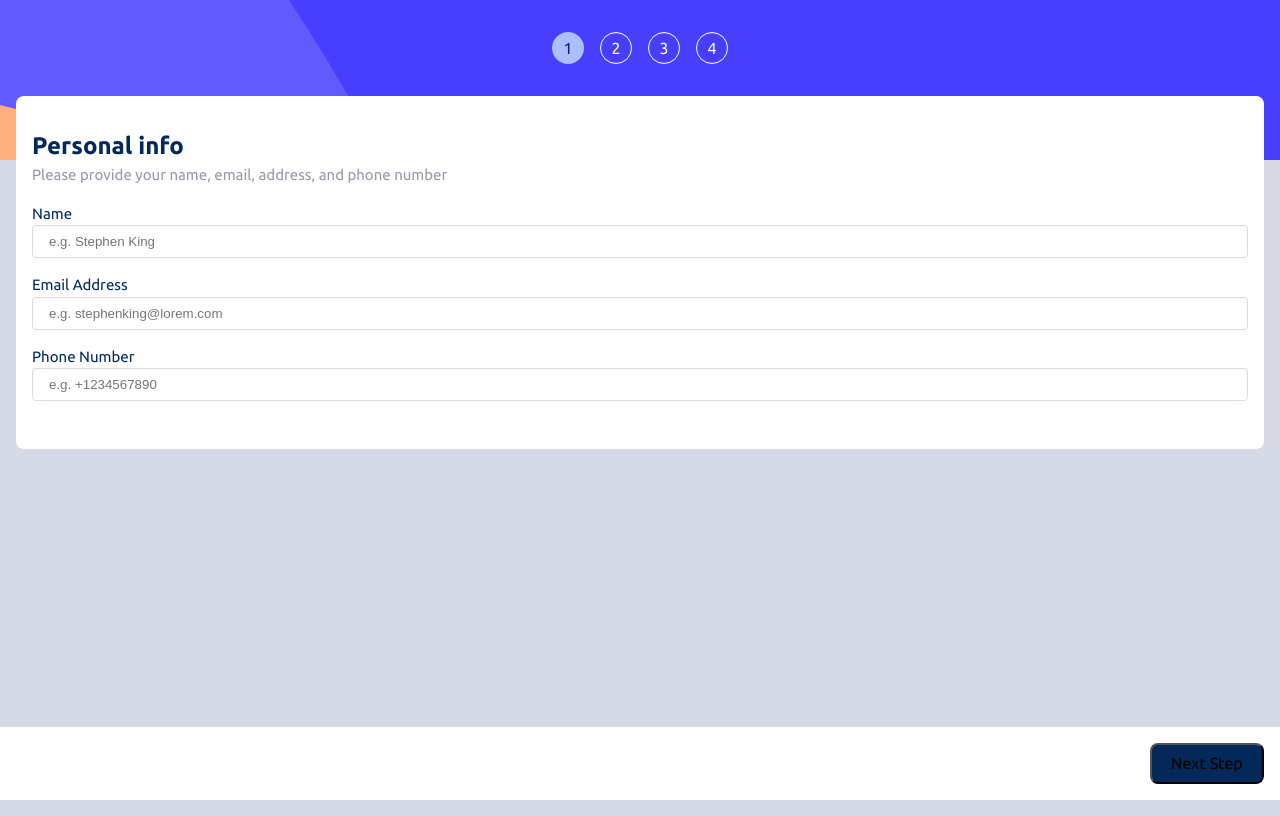
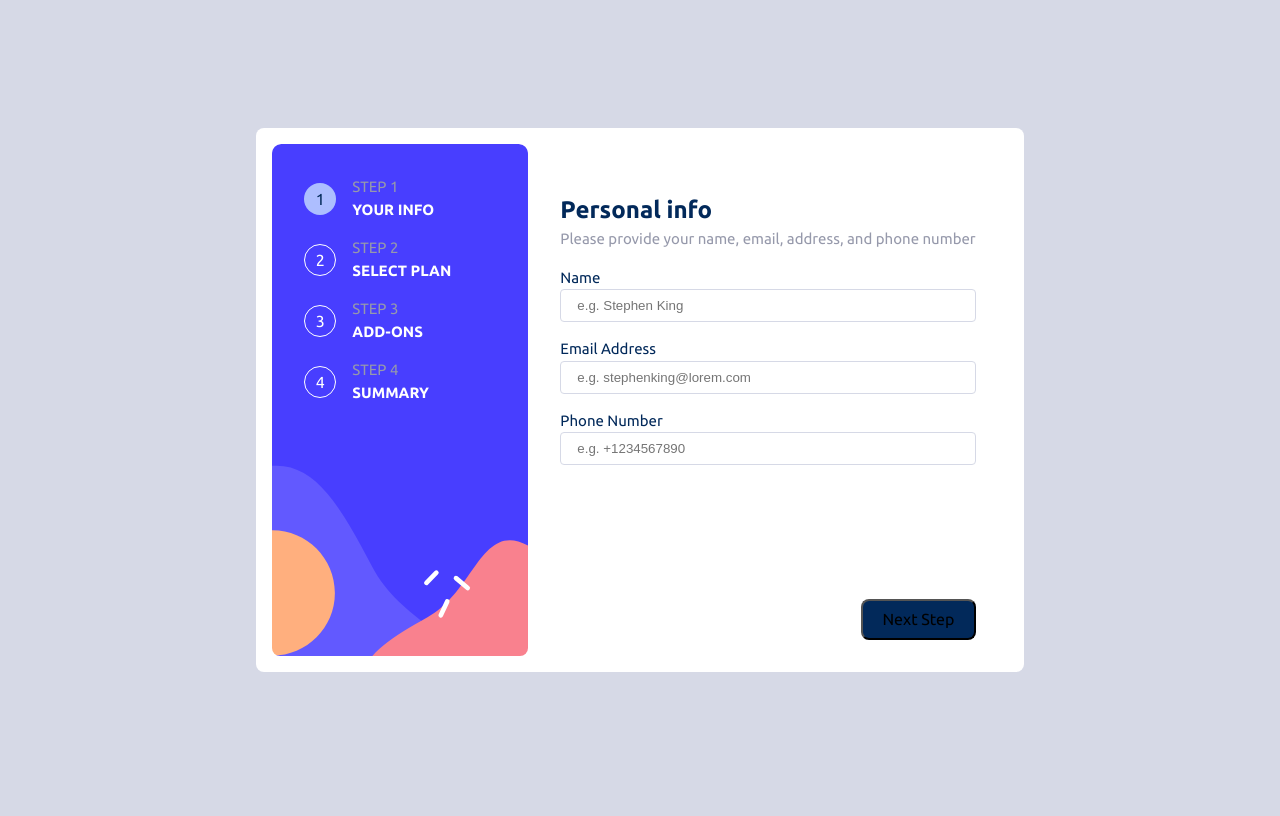
Before and after one commit to Pachix-Dev/itmusicfest-registro, a React (Vite) app: page / in a window 1280 px wide. Built offline with nearby package versions, Linux system fonts and the light colour scheme.

Commit message:
feature: adds desktop view and functionality

```diff
--- a/index.html
+++ b/index.html
@@ -4,7 +4,7 @@
     <meta charset="UTF-8" />
     <link rel="icon" type="image/svg+xml" href="/vite.svg" />
     <meta name="viewport" content="width=device-width, initial-scale=1.0" />
-    <title>Frontend Mentor | Multi-step form | Vite & React</title>
+    <title>Multi-step Form | Vite & React | Frontend Mentor</title>
   </head>
   <body>
     <div id="root"></div>
--- a/src/App.css
+++ b/src/App.css
@@ -107,6 +107,7 @@ footer {
   border: 1px solid var(--color-purplish-blue);
   transform: translateY(-2px);
   box-shadow: 0 0.25rem 0.25rem #5d5d5d33;
+  cursor: pointer;
 }
 
 /* //////////////////////// */
@@ -115,7 +116,6 @@ footer {
   background-color: var(--color-magnolia);
   border: 1px solid var(--color-purplish-blue);
 }
-
 
 .switch-row {
   display: flex;
@@ -167,3 +167,49 @@ footer {
   margin: auto;
   margin-top: 2rem;
 }
+
+/* Override Mobile CSS with Desktop css at bottom of file */
+@media (min-width: 768px) {
+  .app {
+    display: flex;
+    justify-content: center;
+    align-items: center;
+    min-height: 100vh;
+  }
+
+  .desktop-app {
+    display: flex;
+  }
+
+  .step-container {
+    position: relative;
+    display: flex;
+    flex-direction: column;
+    background-image: url(/src/assets/images/bg-sidebar-desktop.svg);
+    width: 16rem;
+    height: 32rem;
+    justify-content: flex-start;
+    border-radius: 8px;
+  }
+
+  .desktop-sidebar {
+    align-items: center;
+  }
+
+  .form-container {
+    top: unset;
+  }
+
+  #select-plan-id {
+    flex-direction: row;
+  }
+
+  /* styles just for radio button (checkmark button does not use these) */
+  .radio-button-container.radio-desktop {
+    flex-direction: column;
+    align-items: flex-start;
+    min-width: 8rem;
+    min-height: 10rem;
+    justify-content: space-around;
+  }
+}
--- a/src/App.jsx
+++ b/src/App.jsx
@@ -109,7 +109,9 @@ function App() {
   };
 
   return (
-    <div className="App">
+    <div className="app">
+      {/* MOBILE LAYOUT */}
+      <div className="mobile-only">
         <StepsSidebar activeStep={Math.min(stepNo, 4)} />
         <StepForm
           formState={formState}
@@ -126,6 +128,28 @@ function App() {
           </footer>
         )}
       </div>
+
+      {/* DESKTOP LAYOUT */}
+      <div className="desktop-only desktop-app bg-white p-1 rounded ">
+        <StepsSidebar activeStep={Math.min(stepNo, 4)} />
+        <div className="relative rounded max-w-30">
+          <StepForm
+            formState={formState}
+            dispatch={dispatch}
+            setStepNo={setStepNo}
+          />
+          {stepNo <= 4 && (
+            <footer className="absolute pr-2">
+              <SubmitButton
+                stepNo={stepNo}
+                onNextStep={onNextStep}
+                onBackStep={onBackStep}
+              />
+            </footer>
+          )}
+        </div>
+      </div>
+    </div>
   );
 }
 
--- a/src/components/form/RadioButton.jsx
+++ b/src/components/form/RadioButton.jsx
@@ -31,7 +31,7 @@ export function RadioButton({
         checked={checked}
         onChange={(e) => onChange(e)}
       />
-      <div className="radio-button-container">
+      <div className="radio-button-container radio-desktop">
         <img src={logoSrc} alt={`${title} logo`} />
         <div>
           <h4>{title}</h4>
--- a/src/components/form/StepsSidebar.jsx
+++ b/src/components/form/StepsSidebar.jsx
@@ -1,12 +1,43 @@
+const STEPS = {
+  step1: {
+    number: 1,
+    title: "STEP 1",
+    description: "YOUR INFO",
+  },
+  step2: {
+    number: 2,
+    title: "STEP 2",
+    description: "SELECT PLAN",
+  },
+  step3: {
+    number: 3,
+    title: "STEP 3",
+    description: "ADD-ONS",
+  },
+  step4: {
+    number: 4,
+    title: "STEP 4",
+    description: "SUMMARY",
+  },
+}
+
+const STEPS_ARRAY = [STEPS.step1, STEPS.step2, STEPS.step3, STEPS.step4]
+
 // Mobile Sidebar Icons rendered at the top
 export function StepsSidebar({ activeStep = 1 }) {
   return (
     <div className="step-container">
-      {[1, 2, 3, 4].map((stepNo) => {
-        const classString = stepNo === activeStep ? "step active" : "step";
+      {STEPS_ARRAY.map((step) => {
+        const classString = step.number === activeStep ? "step active" : "step";
         return (
-          <div key={stepNo} className={classString}>
-            {stepNo}
+          <div className="flex gap-1 desktop-sidebar">
+          <div key={step.number} className={classString}>
+            {step.number}
+          </div>
+          <div className="desktop-only flex-col">
+            <p>{step.title}</p>
+            <p className="text-white font-semibold">{step.description}</p>
+          </div>
           </div>
         );
       })}
--- a/src/index.css
+++ b/src/index.css
@@ -17,6 +17,7 @@
   --color-alabaster: hsl(231, 100%, 99%);
   --color-white: hsl(0, 0%, 100%);
 
+
   font-family: 'Ubuntu', sans-serif;
   line-height: 1.5;
   font-weight: 400;
@@ -24,6 +25,8 @@
   color-scheme: light dark;
   color: var(--color-marine-blue);;
   background-color: var(--color-light-gray);
+
+
 
   font-synthesis: none;
   text-rendering: optimizeLegibility;
@@ -94,6 +97,10 @@ button:hover {
   color: var(--color-strawberry-red);
 }
 
+.text-white {
+  color: var(--color-white);
+}
+
 /* FONT WEIGHT */
 /* based off tailwind https://tailwindcss.com/docs/font-weight */
 .font-medium {
@@ -115,6 +122,26 @@ button:hover {
 }
 
 /* LAYOUT */
+.relative {
+  position: relative;
+}
+
+.absolute {
+  position: absolute;
+}
+
+.flex {
+  display: flex;
+}
+
+.flex-col {
+  flex-direction: column;
+}
+
+.align-center {
+  align-items: center;
+}
+
 .flex-between {
   display: flex;
   justify-content: space-between;
@@ -126,8 +153,16 @@ button:hover {
   align-items: center;
 }
 
+.max-w-30 {
+  max-width: 30rem;
+}
+
 .p-1 {
   padding: 1rem;
+}
+
+.pr-2 {
+  padding-right: 2rem;
 }
 
 .mb-1 {
@@ -142,6 +177,14 @@ button:hover {
   min-height: 1rem;
 }
 
+.bg-white {
+  background-color: var(--color-white);
+}
+
+.rounded {
+  border-radius: .5rem;
+}
+
 /* BORDERS */
 .border-b {
   border-bottom: 1px solid var(--color-light-gray);
@@ -150,3 +193,17 @@ button:hover {
 .border-red {
   border: 1px solid var(--color-strawberry-red);
 }
+
+.desktop-only {
+  display: none;
+}
+
+@media (min-width: 768px) {
+  .mobile-only {
+    display: none;
+  }
+
+  .desktop-only {
+    display: inherit;
+  }
+}
```
Lines whose indentation alone changed are shown as unchanged.
